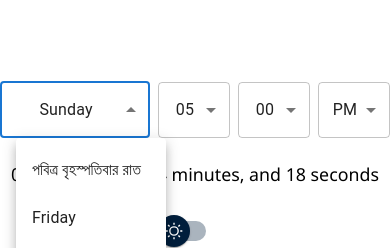
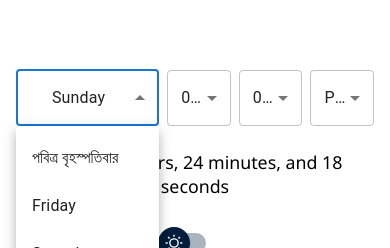
Before and after one commit to wasiulhaque/friday-when, a React (Create React App) app: page / in a window 390 px wide. Both pictures are taken after a click on the element "Sunday". Shown: the part 133-381 px from the top of the page. Built offline with nearby package versions, Linux system fonts and the light colour scheme.

Commit message:
Fixed UI responsiveness

```diff
--- a/src/App.js
+++ b/src/App.js
@@ -7,6 +7,7 @@ import FormGroup from "@mui/material/FormGroup";
 import FormControlLabel from "@mui/material/FormControlLabel";
 import Switch from "@mui/material/Switch";
 import Tooltip from "@mui/material/Tooltip";
+import Container from "@mui/material/Container";
 import { FacebookEmbed } from "react-social-media-embed";
 
 const postUrls = [
@@ -88,7 +89,9 @@ function App() {
     <div className={`App ${darkMode ? "dark-mode" : ""}`}>
       <div className="overlay"></div>
       <header className="App-header">
+        <Container maxWidth="150">
         <DaysUntilFriday />
+        </Container>
         <div>
           <div style={{ height: "20px" }}></div>
         </div>
--- a/src/components/DaysUntilWeekend.js
+++ b/src/components/DaysUntilWeekend.js
@@ -94,9 +94,9 @@ const DaysUntilFriday = () => {
         justifyContent="center"
         sx={{ width: "100%" }}
       >
-        <FormControl sx={{ minWidth: 150 }}>
+        <FormControl sx={{ width: 180, maxWidth: 180 }}>
           <Select value={day} onChange={(e) => setDay(e.target.value)}>
-            <MenuItem value="Thursday">পবিত্র বৃহস্পতিবার রাত</MenuItem>
+            <MenuItem value="Thursday">পবিত্র বৃহস্পতিবার</MenuItem>
             <MenuItem value="Friday">Friday</MenuItem>
             <MenuItem value="Saturday">Saturday</MenuItem>
             <MenuItem value="Sunday">Sunday</MenuItem>
```
